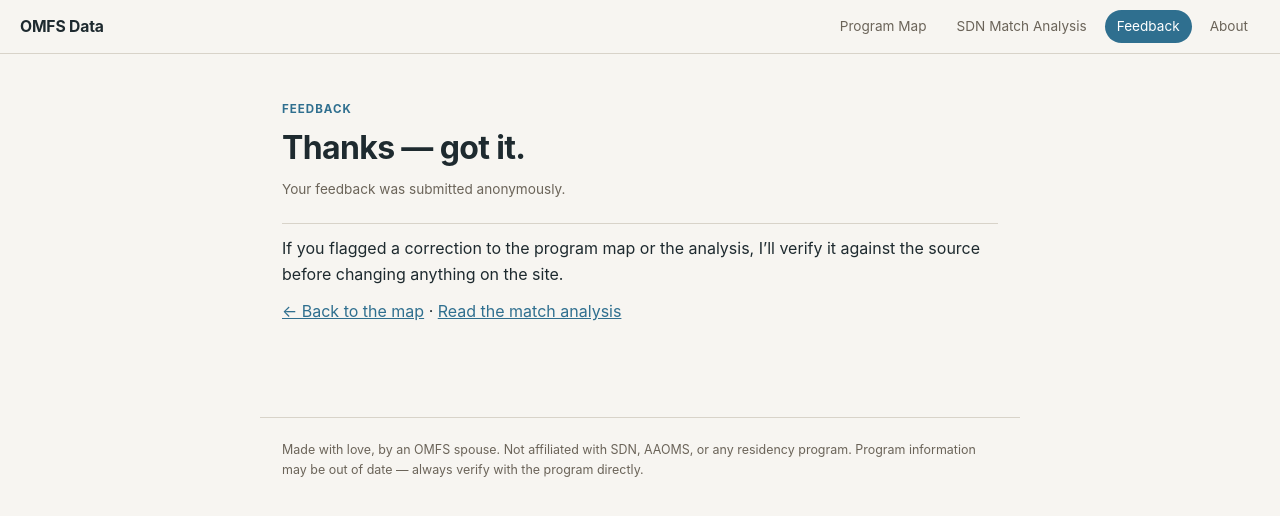
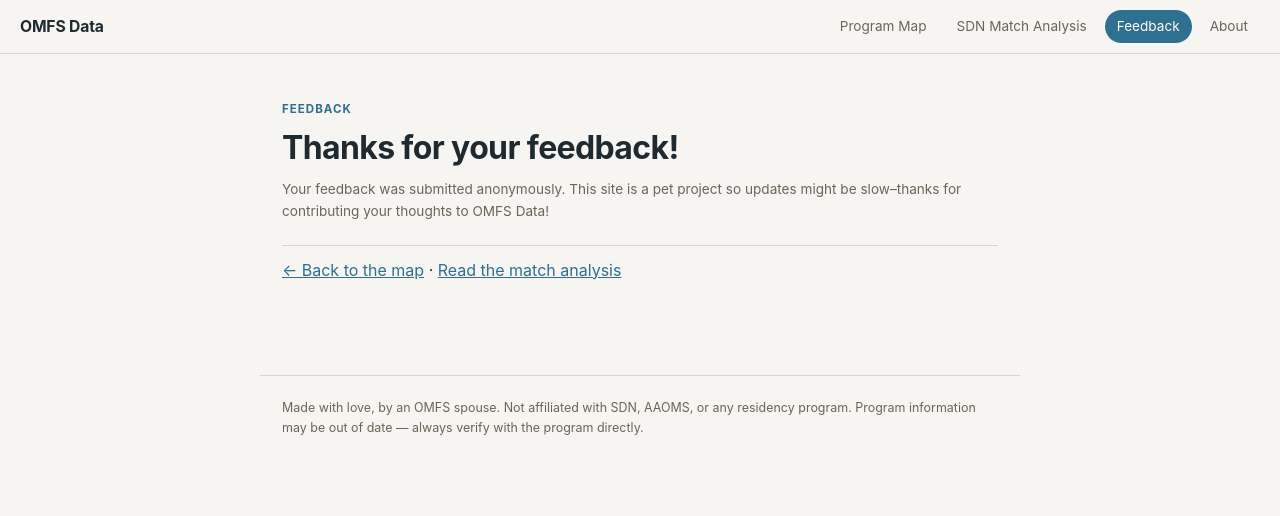
Before and after one commit to omfsdata/data, a Jekyll site: the page built from thanks.md, in a window 1280 px wide. Shown: the top 516 px of the page. Built offline with Jekyll 4.4.1, drawn with Linux system fonts in a browser that asks for light colours.

Commit message:
Update thanks.md

```diff
--- a/thanks.md
+++ b/thanks.md
@@ -8,12 +8,10 @@ container: page
 
 <p class="eyebrow">Feedback</p>
 
-# Thanks — got it.
+# Thanks for your feedback!
 {: .title}
 
-Your feedback was submitted anonymously.
+Your feedback was submitted anonymously. This site is a pet project so updates might be slow--thanks for contributing your thoughts to OMFS Data!
 {: .byline}
 
-If you flagged a correction to the program map or the analysis, I'll verify it against the source before changing anything on the site.
-
 [← Back to the map]({{ '/' | relative_url }}) · [Read the match analysis]({{ '/analysis/' | relative_url }})
```
